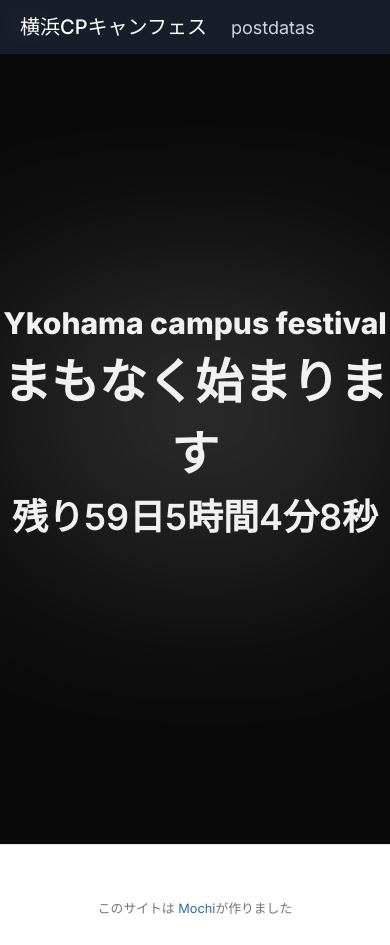
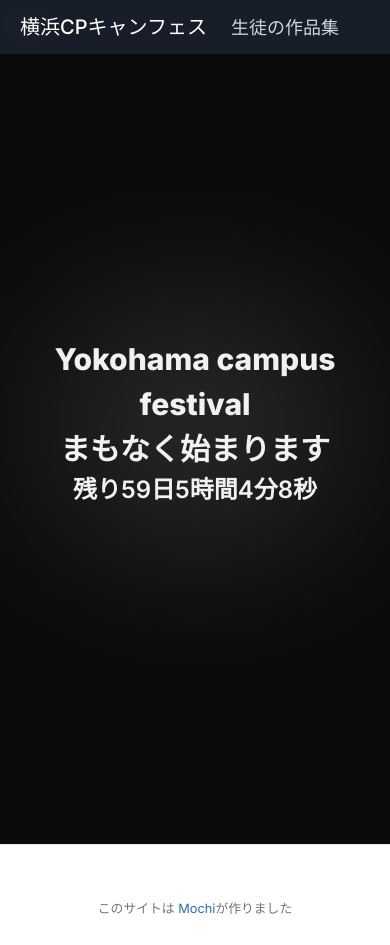
Before and after one commit to Mochichi2003/Campus-festival, a Next.js app: page /live in a window 390 px wide. Built offline with nearby package versions, Linux system fonts and the light colour scheme.

Commit message:
わーい

```diff
--- a/components/Countdowntimer/CountdownTimer.tsx
+++ b/components/Countdowntimer/CountdownTimer.tsx
@@ -80,10 +80,12 @@ export default function countdowntimer() {
             styles.topicon + " text-3xl sm:text-6xl font-sans  mt-0  font-bold"
           }
         >
-          Ykohama campus festival
+          Yokohama campus festival
         </h1>
-        <h1 className="text-5xl font-semibold ">まもなく始まります</h1>
-        <h2 className="text-4xl font-semibold ">
+        <h1 className="sm:text-5xl  text-3xl font-semibold ">
+          まもなく始まります
+        </h1>
+        <h2 className="sm:text-4xl text-2xl font-semibold ">
           <RemainingTime />
         </h2>
       </div>
--- a/components/Layout.tsx
+++ b/components/Layout.tsx
@@ -69,7 +69,7 @@ const Layout = ({
               href="https://fonts.googleapis.com/css2?family=Inter:wght@100;200;300;400;500;600;700;800;900&display=swap"
               rel="stylesheet"
             />
-            <link rel="icon" href="icon/icon.png" />
+            <link rel="icon" href="/icon/icon.png" />
             {/* <!-- Global site tag (gtag.js) - Google Analytics --> */}
           </Head>
         );
--- a/components/PostList.jsx
+++ b/components/PostList.jsx
@@ -33,7 +33,7 @@ export default function PostList({ posts }) {
                                 alt="アイコン画像"
                                 className={
                                   Style.postlisticonimg +
-                                  " translate-x-1/2 translate-y-1/2 border-gray-800 border m-2 rounded"
+                                  " translate-x-1/2 translate-y-1/2 border-gray-300 border m-2 rounded"
                                 }
                                 style={{}}
                               />
--- a/components/header.tsx
+++ b/components/header.tsx
@@ -31,7 +31,7 @@ export default function header({ HasHeaderMargin }: Props) {
           </div> */}
           <div className="text-gray-400  rounded-lg cursor-pointer duration-300 hover:text-white text-center  text-lg px-2  py-0 m-1">
             <Link href="/postdatas">
-              <p>postdatas</p>
+              <p>生徒の作品集</p>
             </Link>
           </div>
         </nav>
--- a/pages/post/[postname].jsx
+++ b/pages/post/[postname].jsx
@@ -6,13 +6,16 @@ import Layout from "../../components/Layout";
 import MarkdownStyle from "../../style/markdown.module.css";
 import styles from "../../style/posts/[postname].module.sass";
 // import { Button } from "react-bootstrap";
-import prism from "prismjs";
+// import prism from "prismjs";
 
 export default function BlogPost({ siteTitle, frontmatter, markdownBody }) {
   if (!frontmatter) return <></>;
 
   return (
-    <Layout title={`${frontmatter.title || "No title"} `}>
+    <Layout
+      title={`${frontmatter.title || "No title"} `}
+      HasHeaderMargin={true}
+    >
       <Head>
         {/* <link
           rel="stylesheet"
--- a/style/markdown.module.css
+++ b/style/markdown.module.css
@@ -593,7 +593,7 @@
 }
 .markdown_body .highlight pre,
 .markdown_body pre {
-  background-color: #f6f8fa;
+  /* background-color: #f6f8fa; */
   border-radius: 3px;
   font-size: 85%;
   line-height: 1.45;
@@ -797,5 +797,5 @@
 /* 自分で追加したやつ */
 
 .markdown_body pre {
-  /* background: #ececec; */
+  background: #282a36;
 }
```
